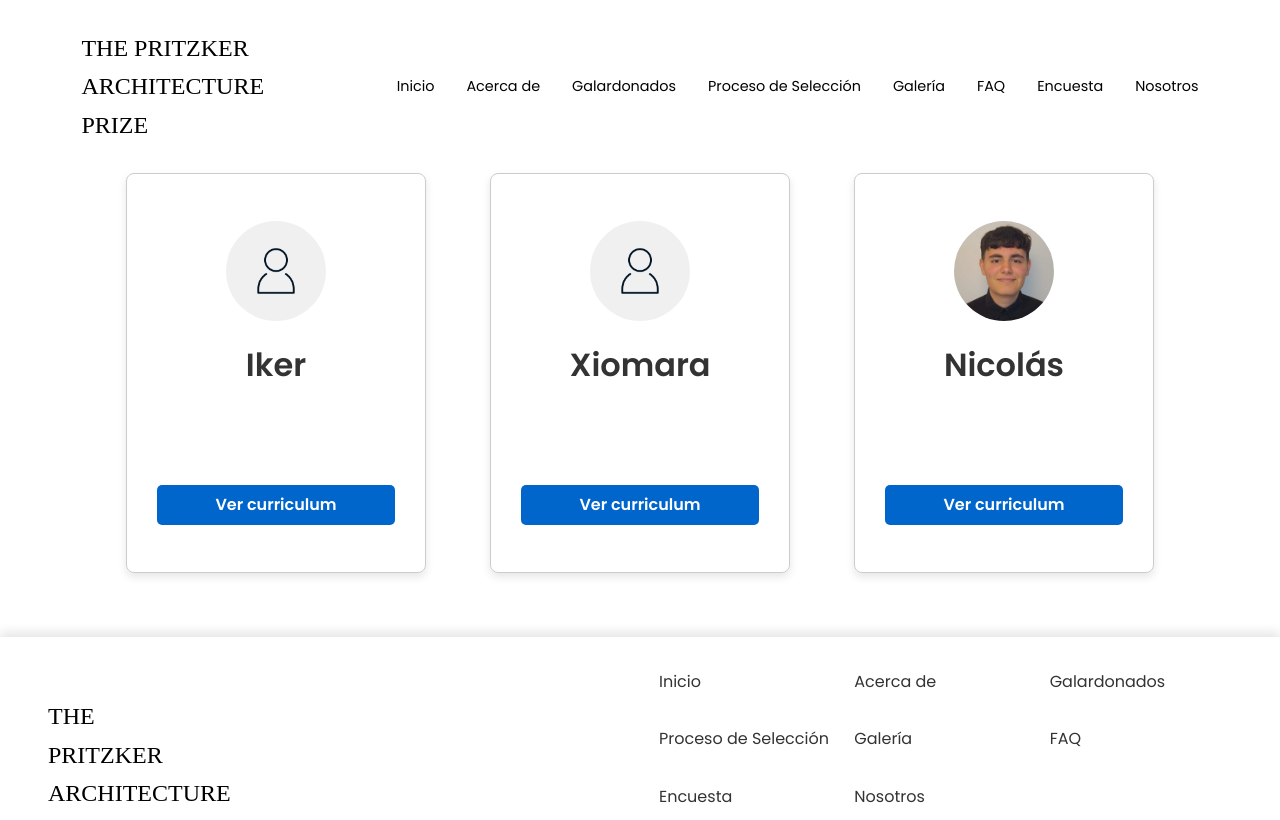
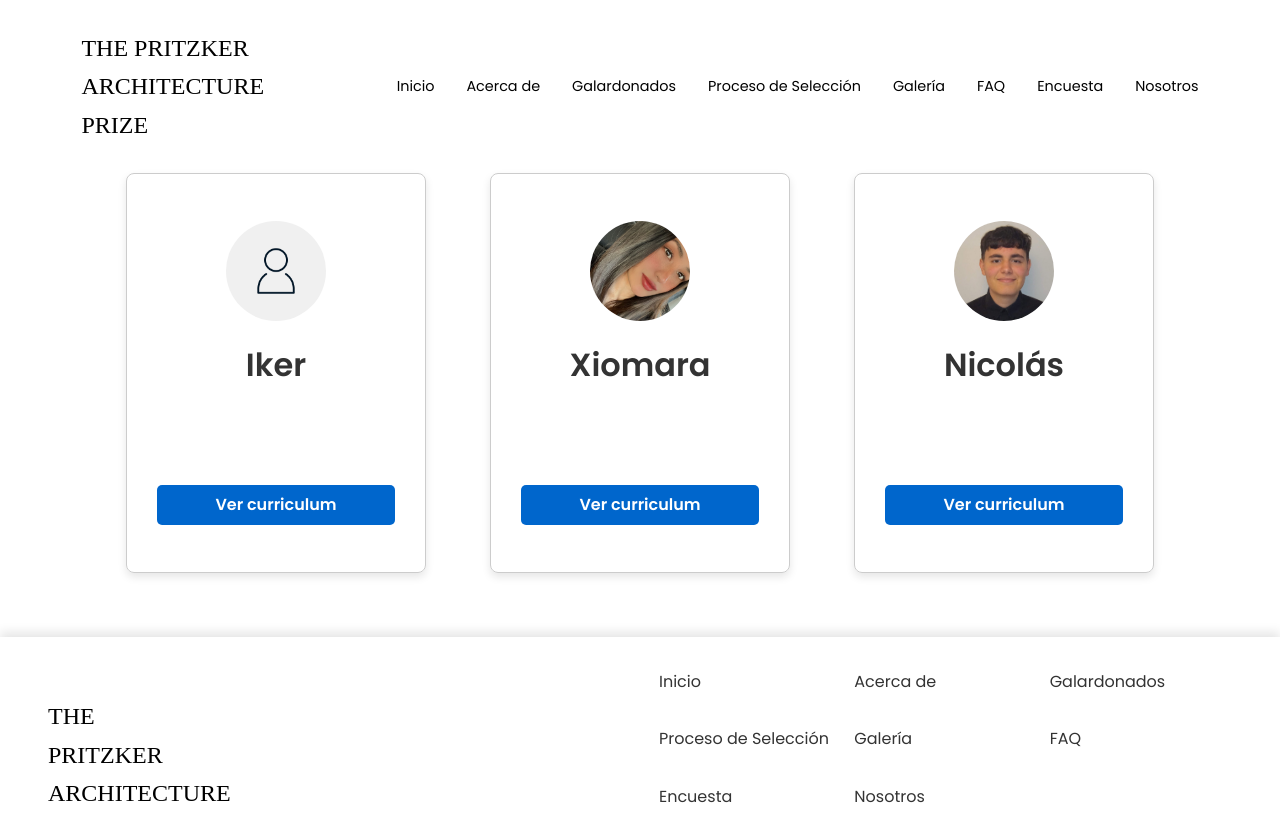
Before and after one commit to Iker-Ns/WebPritzker, a plain HTML site: page about_us.html in a window 1280 px wide. Shown: the top 820 px of the page. Drawn offline with Linux system fonts and the light colour scheme; a web font is replaced by a local one.

Commit message:
pagina about_us.html
Foto subida en xiomara de about_us.html

```diff
--- a/about_us.html
+++ b/about_us.html
@@ -43,7 +43,7 @@
         </div>
         <div class="card">
             <div>
-                <img alt="profile image" src="images/about_us/placeholder-profile.png">
+                <img alt="profile image" src="images/about_us/xiomara.jpeg">
                 <h1>Xiomara</h1>
             </div>
             <a href="xiomara.html">Ver curriculum</a>
```
Also changed, not shown: images/about_us/xiomara.jpeg (added).
